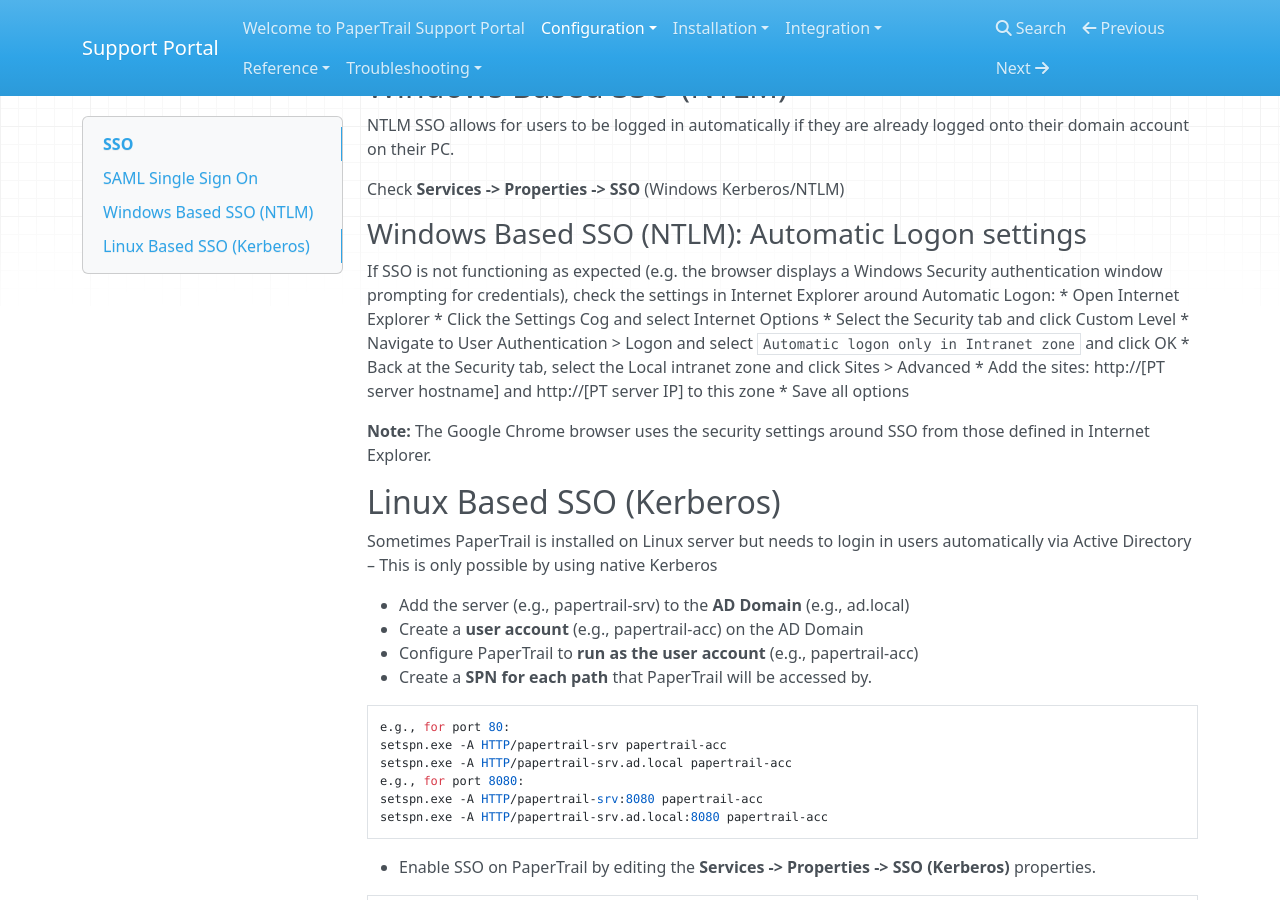
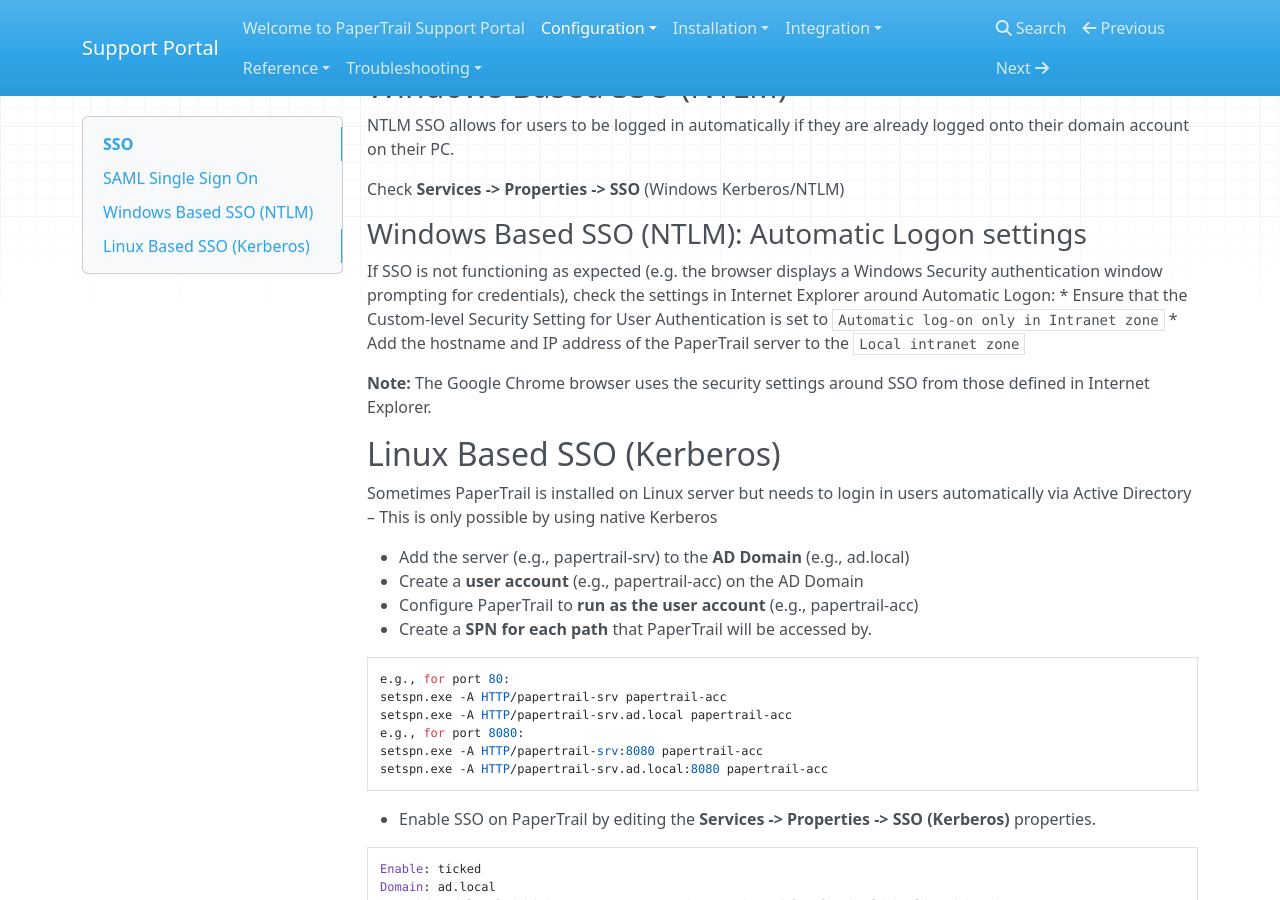
Before and after one commit to ryanegis/support-portal, an MkDocs documentation site: the page built from docs/Configuration/SSO.md, in a window 1280 px wide and 900 px high, scrolled down 546 px. Built offline with MkDocs 1.6.1, drawn with Linux system fonts in a browser that asks for light colours; nearby versions of some CDN libraries; old or Windows-style settings are respelled for this version of MkDocs.

Commit message:
Update SSO.md
Cut down on the detail

```diff
--- a/docs/Configuration/SSO.md
+++ b/docs/Configuration/SSO.md
@@ -23,13 +23,8 @@ Check __Services -> Properties -> SSO__ (Windows Kerberos/NTLM)
 
 ### Windows Based SSO (NTLM): Automatic Logon settings
 If SSO is not functioning as expected (e.g. the browser displays a Windows Security authentication window prompting for credentials), check the settings in Internet Explorer around Automatic Logon:
-* Open Internet Explorer
-* Click the Settings Cog and select Internet Options
-* Select the Security tab and click Custom Level
-* Navigate to User Authentication > Logon and select `Automatic logon only in Intranet zone` and click OK
-* Back at the Security tab, select the Local intranet zone and click Sites > Advanced
-* Add the sites: http://[PT server hostname] and http://[PT server IP] to this zone
-* Save all options
+* Ensure that the Custom-level Security Setting for User Authentication is set to `Automatic log-on only in Intranet zone`
+* Add the hostname and IP address of the PaperTrail server to the `Local intranet zone`
 
 **Note:** The Google Chrome browser uses the security settings around SSO from those defined in Internet Explorer.
 
```
